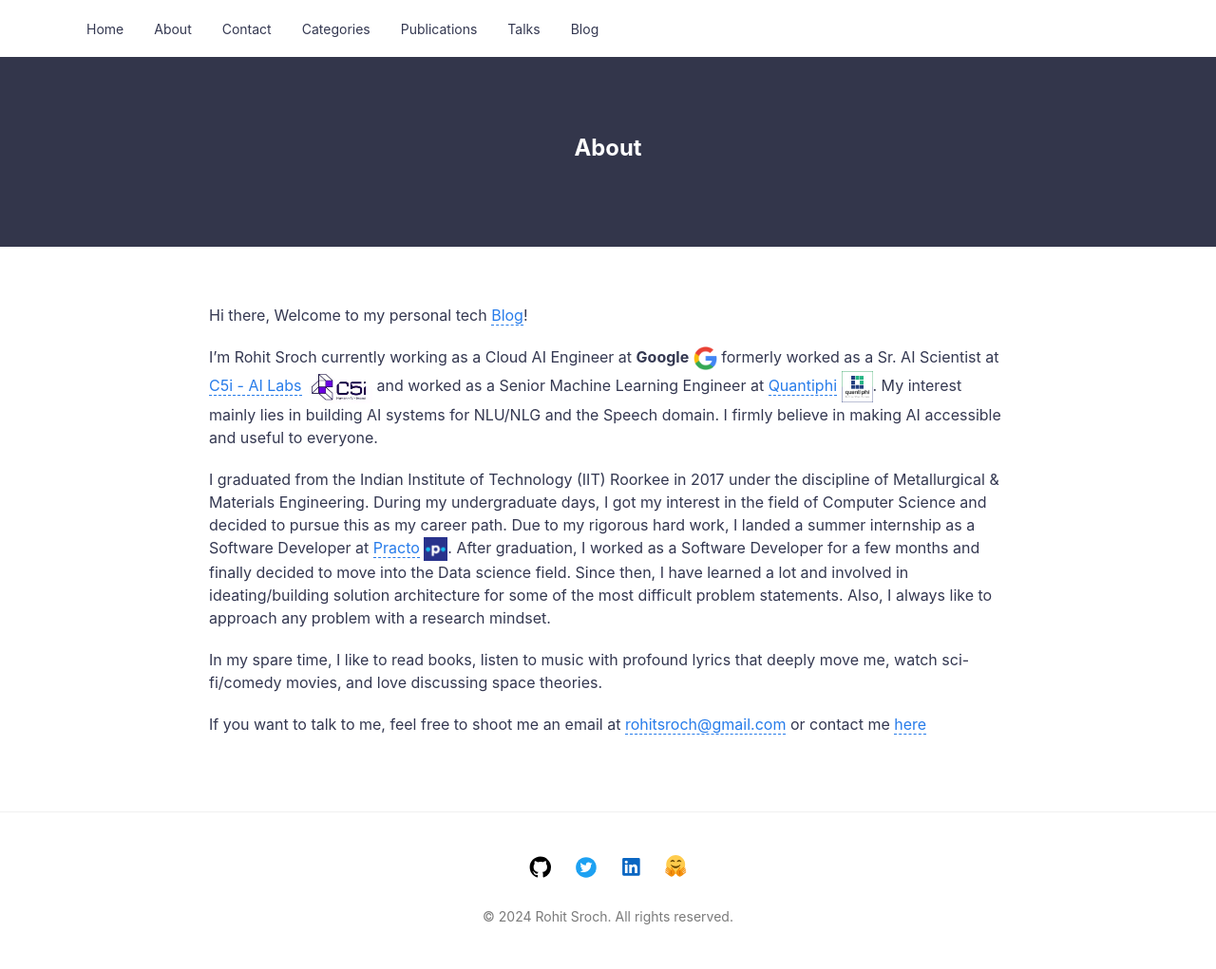
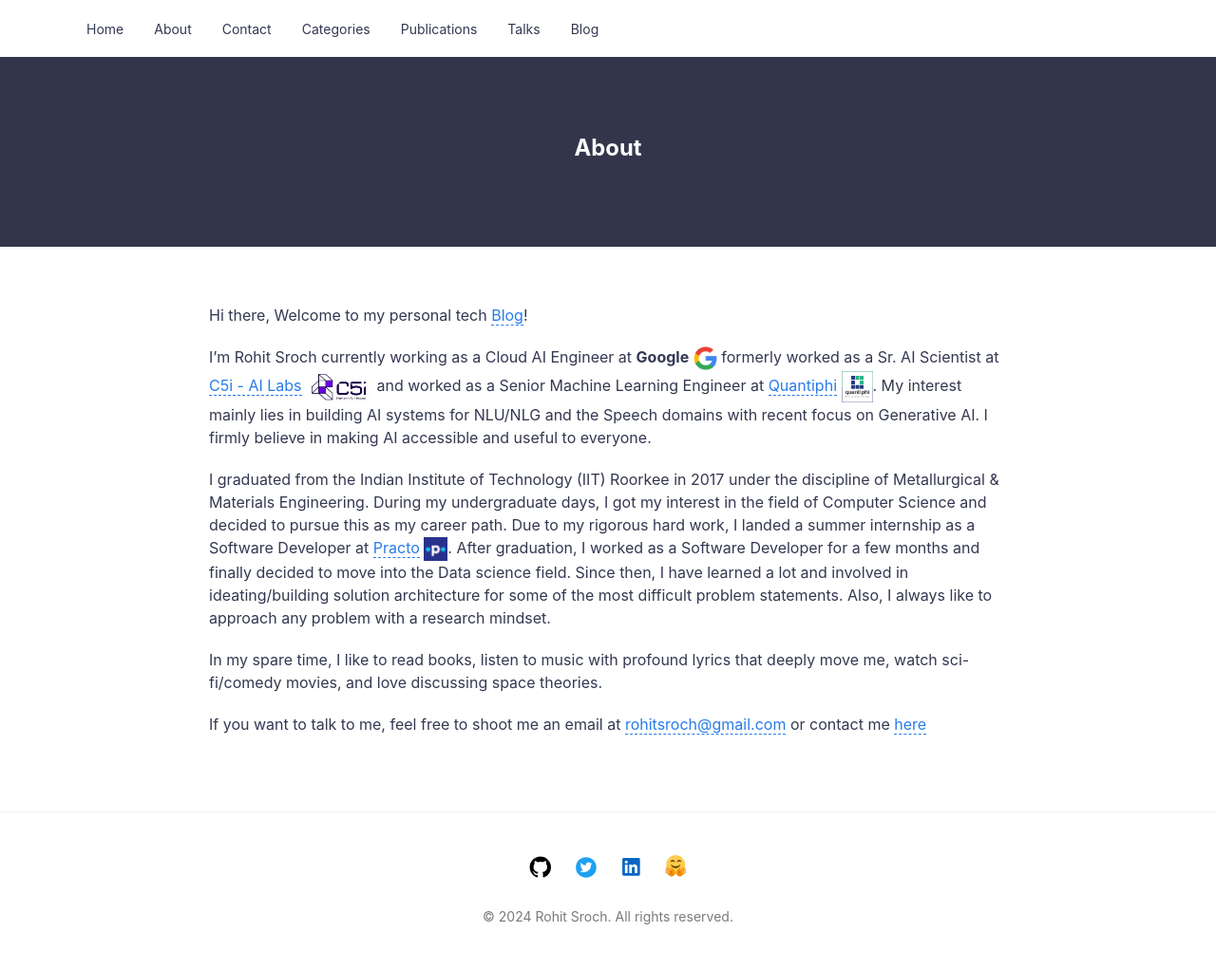
Before and after one commit to rohitsroch/rohitsroch.github.io, a Jekyll site: the page built from about.md, in a window 1280 px wide. Shown: the whole page at 95% size. Built offline with Jekyll 4.4.1, drawn with Linux system fonts in a browser that asks for light colours.

Commit message:
Update about.md

```diff
--- a/about.md
+++ b/about.md
@@ -6,7 +6,7 @@
 
 Hi there, Welcome to my personal tech [Blog](https://rohitsroch.github.io/#latest-posts)!
 
-I'm Rohit Sroch currently working as a Cloud AI Engineer at **Google** <img src="{{ site.url }}{{ site.baseurl }}/assets/img/icons/google-logo.png" alt="Google Logo" style="width:25px; height:25px;"> formerly worked as a Sr. AI Scientist at [C5i - AI Labs](https://www.c5i.ai/ai-labs/) <img src="{{ site.url }}{{ site.baseurl }}/assets/img/icons/c5i-logo.png" alt="C5i Logo" style="width:70px; height:35px;"> and worked as a Senior Machine Learning Engineer at [Quantiphi](https://www.quantiphi.com/) <img src="{{ site.url }}{{ site.baseurl }}/assets/img/icons/quantiphi-logo.png" alt="Quantiphi Logo" style="width:33px; height:33px;">. My interest mainly lies in building AI systems for NLU/NLG and the Speech domain. I firmly believe in making AI accessible and useful to everyone.
+I'm Rohit Sroch currently working as a Cloud AI Engineer at **Google** <img src="{{ site.url }}{{ site.baseurl }}/assets/img/icons/google-logo.png" alt="Google Logo" style="width:25px; height:25px;"> formerly worked as a Sr. AI Scientist at [C5i - AI Labs](https://www.c5i.ai/ai-labs/) <img src="{{ site.url }}{{ site.baseurl }}/assets/img/icons/c5i-logo.png" alt="C5i Logo" style="width:70px; height:35px;"> and worked as a Senior Machine Learning Engineer at [Quantiphi](https://www.quantiphi.com/) <img src="{{ site.url }}{{ site.baseurl }}/assets/img/icons/quantiphi-logo.png" alt="Quantiphi Logo" style="width:33px; height:33px;">. My interest mainly lies in building AI systems for NLU/NLG and the Speech domains with recent focus on Generative AI. I firmly believe in making AI accessible and useful to everyone.
 
 I graduated from the Indian Institute of Technology (IIT) Roorkee in 2017 under the discipline of Metallurgical & Materials Engineering. During my undergraduate days, I got my interest in the field of Computer Science and decided to pursue this as my career path. Due to my rigorous hard work, I landed a summer internship as a Software Developer at [Practo](https://www.practo.com/) <img src="{{ site.url }}{{ site.baseurl }}/assets/img/icons/practo-logo.png" alt="Practo Logo" style="width:25px; height:25px;">. After graduation, I worked as a Software Developer for a few months and finally decided to move into the Data science field. Since then, I have learned a lot and involved in ideating/building solution architecture for some of the most difficult problem statements. Also, I always like to approach any problem with a research mindset.
 
```
